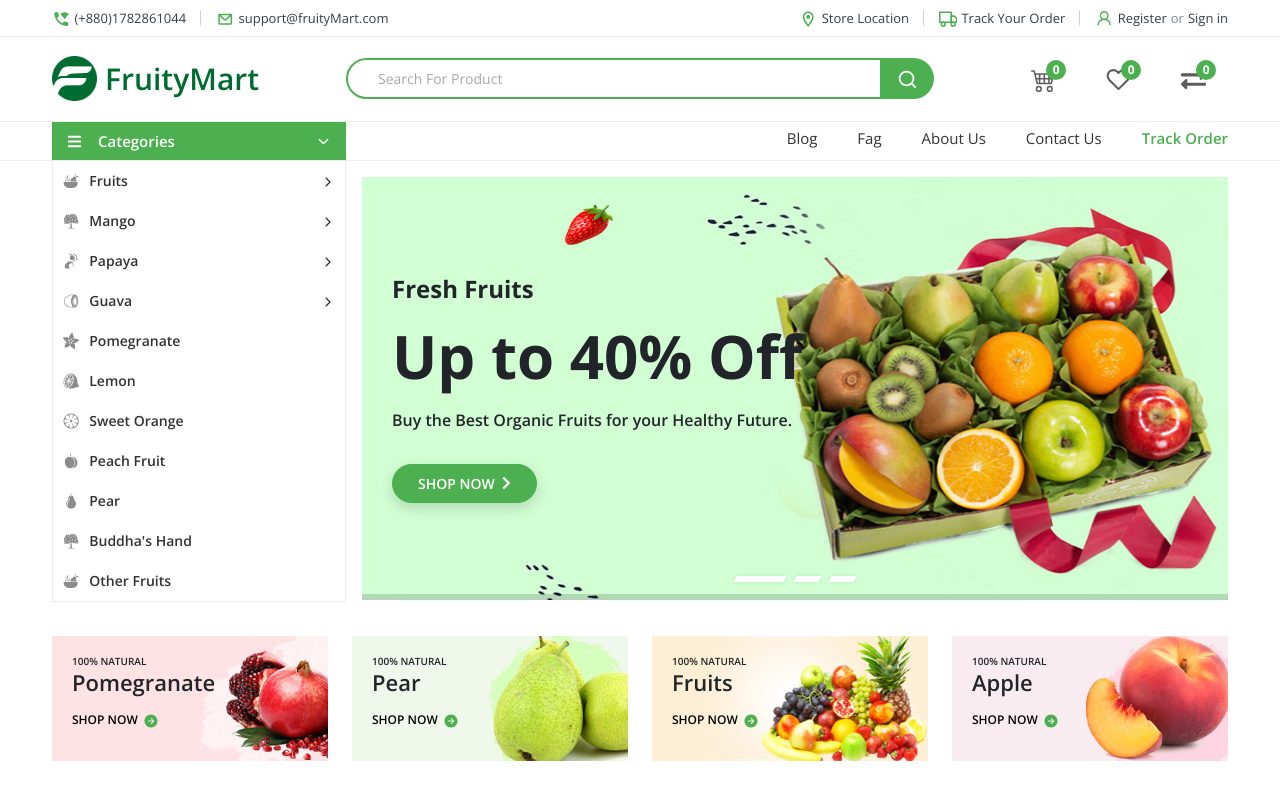
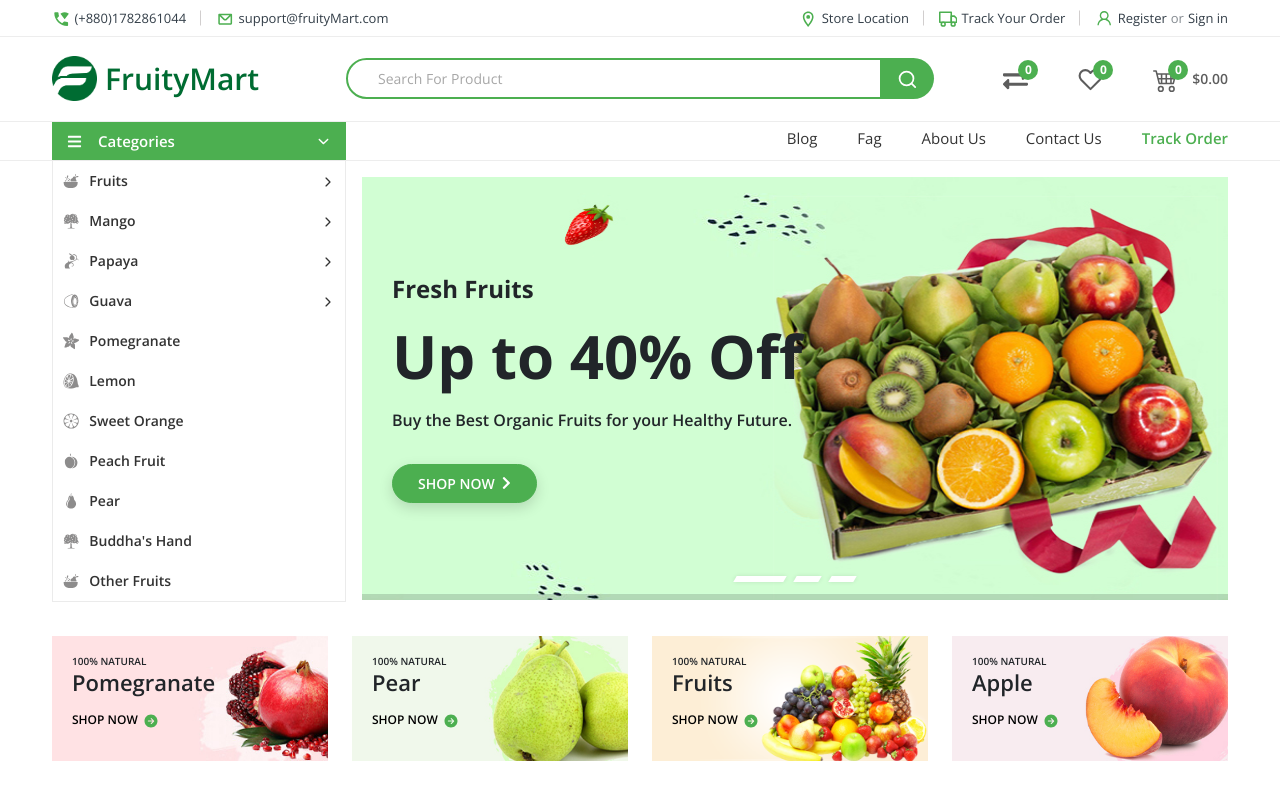
Before and after one commit to shahnewaz171/FruityMart, a React (Create React App) app: page / in a window 1280 px wide. Shown: the top 800 px of the page. Built offline with nearby package versions, Linux system fonts and the light colour scheme.

Commit message:
updated design on main header

```diff
--- a/src/components/Home/CategoriesSlider/CategoriesSlider.js
+++ b/src/components/Home/CategoriesSlider/CategoriesSlider.js
@@ -11,7 +11,7 @@ const CategoriesSlider = () => {
         <section className="mt-4 categories-slider">
             <Container className="custom-container">
                 <Row>
-                    <Col lg={3} md={6} className="col-6 mb-md-3" >
+                    <Col lg={3} md={6} className="col-6 mb-3" >
                         <div className="hdr-banner">
                             <Image src={localImages.pomegranateBanner} fluid />
                             <div className="hdr-description">
@@ -25,7 +25,7 @@ const CategoriesSlider = () => {
                             <div className="overlay" />
                         </div>
                     </Col>
-                    <Col lg={3} md={6} className="col-6 mb-md-3" >
+                    <Col lg={3} md={6} className="col-6 mb-3" >
                         <div className="hdr-banner">
                             <Image src={localImages.pearBanner} fluid />
                             <div className="hdr-description">
@@ -39,7 +39,7 @@ const CategoriesSlider = () => {
                             <div className="overlay" />
                         </div>
                     </Col>
-                    <Col lg={3} md={6} className="col-6 mb-md-3" >
+                    <Col lg={3} md={6} className="col-6 mb-3" >
                         <div className="hdr-banner">
                             <Image src={localImages.fruitBanner} fluid />
                             <div className="hdr-description">
@@ -53,7 +53,7 @@ const CategoriesSlider = () => {
                             <div className="overlay" />
                         </div>
                     </Col>
-                    <Col lg={3} md={6} className="col-6 mb-md-3" >
+                    <Col lg={3} md={6} className="col-6 mb-3" >
                         <div className="hdr-banner">
                             <Image src={localImages.appleBanner} fluid />
                             <div className="hdr-description">
--- a/src/components/Home/Header/Header.css
+++ b/src/components/Home/Header/Header.css
@@ -115,12 +115,17 @@
     margin-top: 16px;
 }
 .main-header .header-icons ul li:last-child{
-    margin-right: 12px;
+    margin-right: 0px;
 }
 .main-header .header-icons ul li svg{
     font-size: 25px;
     color: #5d5d5d;
     line-height: unset!important;
+}
+.main-header .header-icons .my-dropdown .total-cart-amount{
+    font-size: 14px;
+    font-weight: 600;
+    color: #5d5d5d;
 }
 .main-header .header-icons .count-badge{
     height: 20px;
@@ -252,34 +257,6 @@
 }
 
 /* Media Query styles */
-@media screen and (min-width: 992px) {
-    .helpful-links .helpful-links-inner .my-dropdown:hover #product-items{
-        opacity: 1;
-        visibility: visible;
-        margin-top: 4px;
-    }
-    .main-header .header-icons .item-count{
-        margin-right: 10px;
-    }
-}
-@media screen and (max-width: 991px) {
-    .top-header .hide{
-        display: none !important;
-    }
-    .my-dropdown-menu{
-        display: none;
-    }
-}
-@media screen and (min-width: 768px) {
-    .main-header .search-box input{
-        padding: 8px 30px;
-    }
-}
-@media screen and (max-width: 767px) {
-    .main-header .search-box input{
-        padding: 6px 20px;
-    }
-}
 @media screen and (max-width: 575px) {
     .main-header{
         margin: .8rem 0;
@@ -299,3 +276,42 @@
         font-size: 22px
     }
 }
+@media screen and (max-width: 767px) {
+    .main-header .search-box input{
+        padding: 6px 20px;
+    }
+    .main-header .header-icons ul li:last-child {
+        margin-right: 12px;
+    }
+}
+@media screen and (min-width: 768px) {
+    .main-header .search-box input{
+        padding: 8px 30px;
+    }
+}
+@media screen and (max-width: 991px) {
+    .top-header .hide{
+        display: none !important;
+    }
+    .my-dropdown-menu{
+        display: none;
+    }
+    .main-header .header-icons .my-dropdown .total-cart-amount{
+       display: none;
+    }
+}
+@media screen and (min-width: 992px) {
+    .helpful-links .helpful-links-inner .my-dropdown:hover #product-items{
+        opacity: 1;
+        visibility: visible;
+        margin-top: 4px;
+    }
+    .main-header .header-icons .item-count{
+        margin-right: 10px;
+    }
+}
+@media screen and (min-width: 992px) and (max-width: 1199px){
+    .main-header .header-icons ul li{
+        margin-right: 18px !important;
+    }
+}
--- a/src/components/Home/Header/MainHeader.js
+++ b/src/components/Home/Header/MainHeader.js
@@ -43,14 +43,32 @@ const MainHeader = () => {
                             <div className="header-icons">
                                 <div className="helpful-links">
                                     <ul className="helpful-links-inner">
+                                        <li className="d-inline-block">
+                                            <div className="position-relative item-count" >
+                                                <FaExchangeAlt />
+                                                <Badge className="count-badge">
+                                                    <span className="counter-num">0</span>
+                                                </Badge>
+                                            </div>
+                                        </li>
+                                        <li className="d-inline-block">
+                                            <div className="position-relative item-count" >
+                                                <FiHeart />
+                                                <Badge className="count-badge">
+                                                    <span className="counter-num">0</span>
+                                                </Badge>
+                                            </div>
+                                        </li>
+
                                         <li className="my-dropdown d-inline-block">
-                                            <Link to="/a">
+                                            <Link to="/a" className="d-flex align-items-center">
                                                 <div className="position-relative item-count" >
                                                     <BsCart4 />
                                                     <Badge className="count-badge">
                                                         <span className="counter-num">0</span>
                                                     </Badge>
                                                 </div>
+                                                <span className="total-cart-amount ms-1">$0.00</span>
                                             </Link>
                                             <div id="product-items" className="my-dropdown-menu" >
                                                 <div className="cart-items">
@@ -78,22 +96,7 @@ const MainHeader = () => {
                                                 </div>
                                             </div>
                                         </li>
-                                        <li className="d-inline-block">
-                                            <div className="position-relative item-count" >
-                                                <FiHeart />
-                                                <Badge className="count-badge">
-                                                    <span className="counter-num">0</span>
-                                                </Badge>
-                                            </div>
-                                        </li>
-                                        <li className="d-inline-block">
-                                            <div className="position-relative item-count" >
-                                                <FaExchangeAlt />
-                                                <Badge className="count-badge">
-                                                    <span className="counter-num">0</span>
-                                                </Badge>
-                                            </div>
-                                        </li>
+
                                     </ul>
                                 </div>
                             </div>
```
